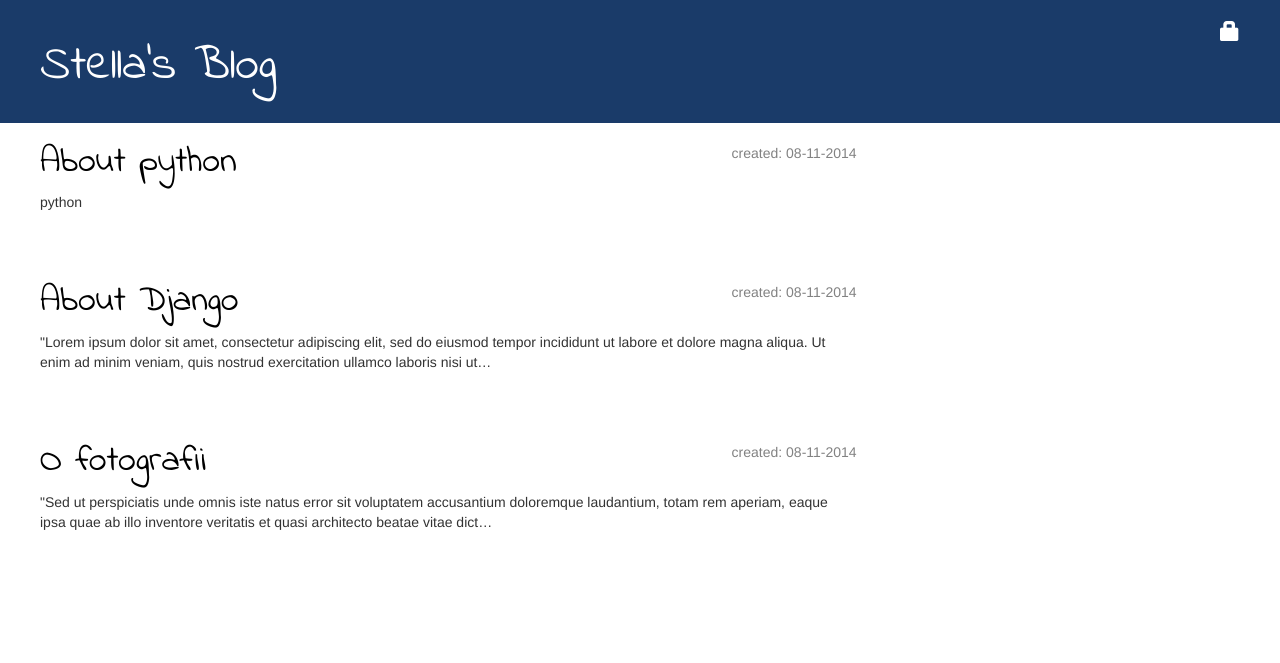
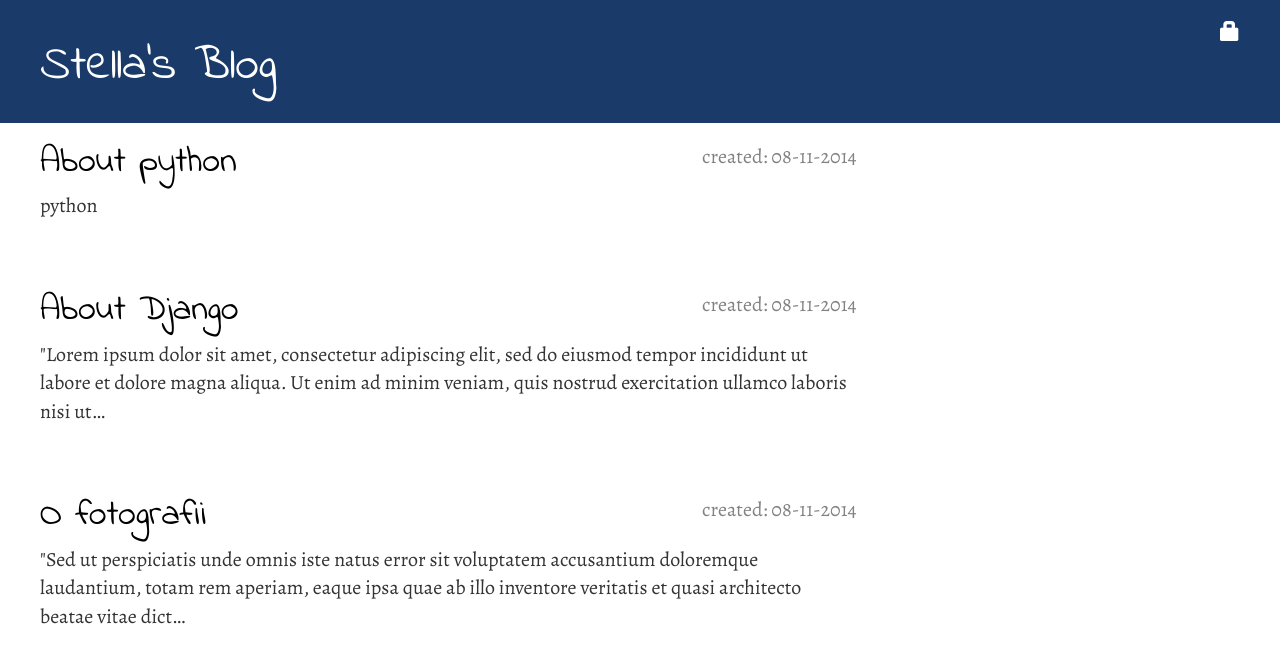
Before and after one commit to StellaJ/blog-django, a Django app: a page that uses blog/templates/blog/base.html in a window 1280 px wide. Shown: the top 663 px of the page. Run offline with Django 3.2, Linux system fonts and the light colour scheme; data comes from the database, SQL or seed files in the repository; some libraries are stand-ins or nearby versions.

Commit message:
modified fonts

```diff
--- a/blog/templates/blog/base.html
+++ b/blog/templates/blog/base.html
@@ -7,6 +7,7 @@
         <script src="//maxcdn.bootstrapcdn.com/bootstrap/3.2.0/js/bootstrap.min.js"></script>
         <link rel="stylesheet" href="{% static 'css/blog.css' %}">
         <link href='//fonts.googleapis.com/css?family=Indie+Flower' rel='stylesheet' type='text/css'>
+        <link href='//fonts.googleapis.com/css?family=Alegreya&subset=latin,latin-ext' rel='stylesheet' type='text/css'>
         </head>
     <body>
         <div class="p-header">
--- a/static/css/blog.css
+++ b/static/css/blog.css
@@ -44,4 +44,10 @@ h1, h2, h3, h4 {
 
 .post h1 a, .post h1 a:visited {
     color: #000000;
+
 }
+
+p {
+    font-family: 'Alegreya', sans-serif;
+    font-size: 15pt;
+}
```
